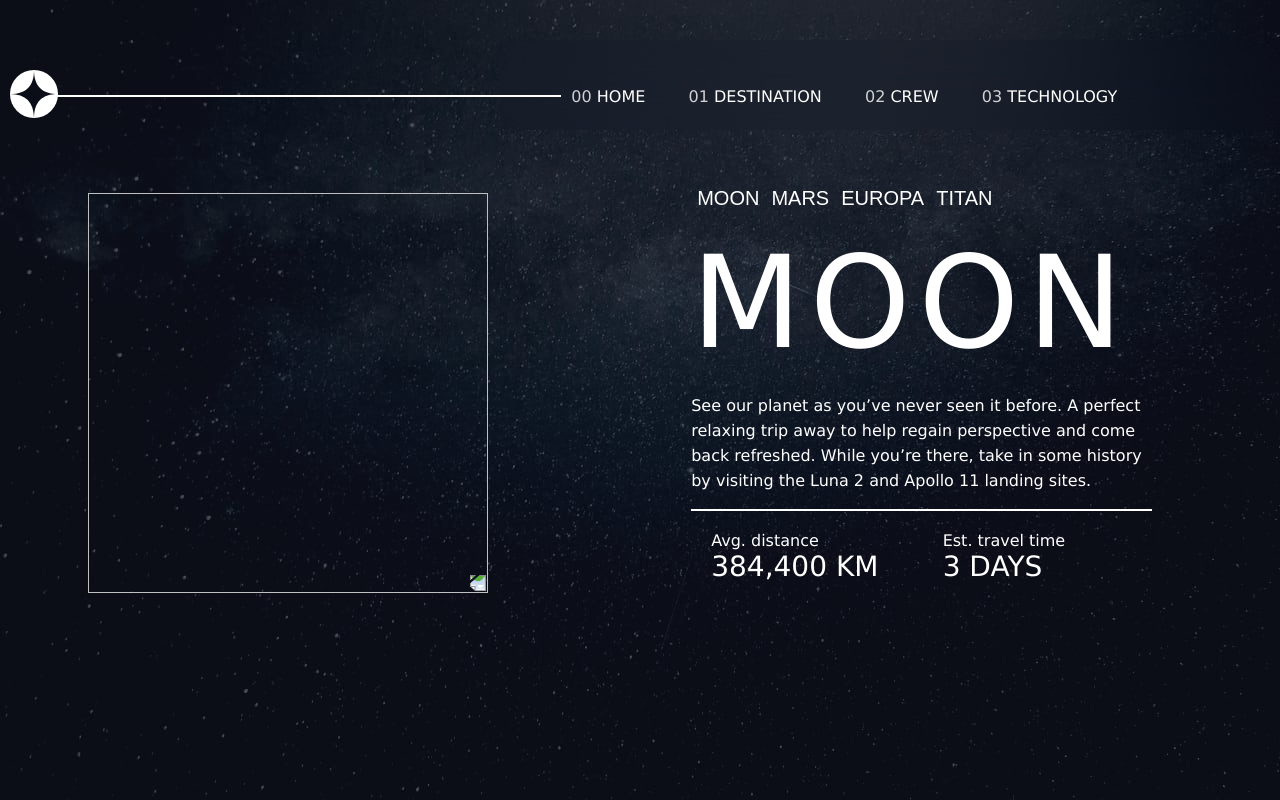
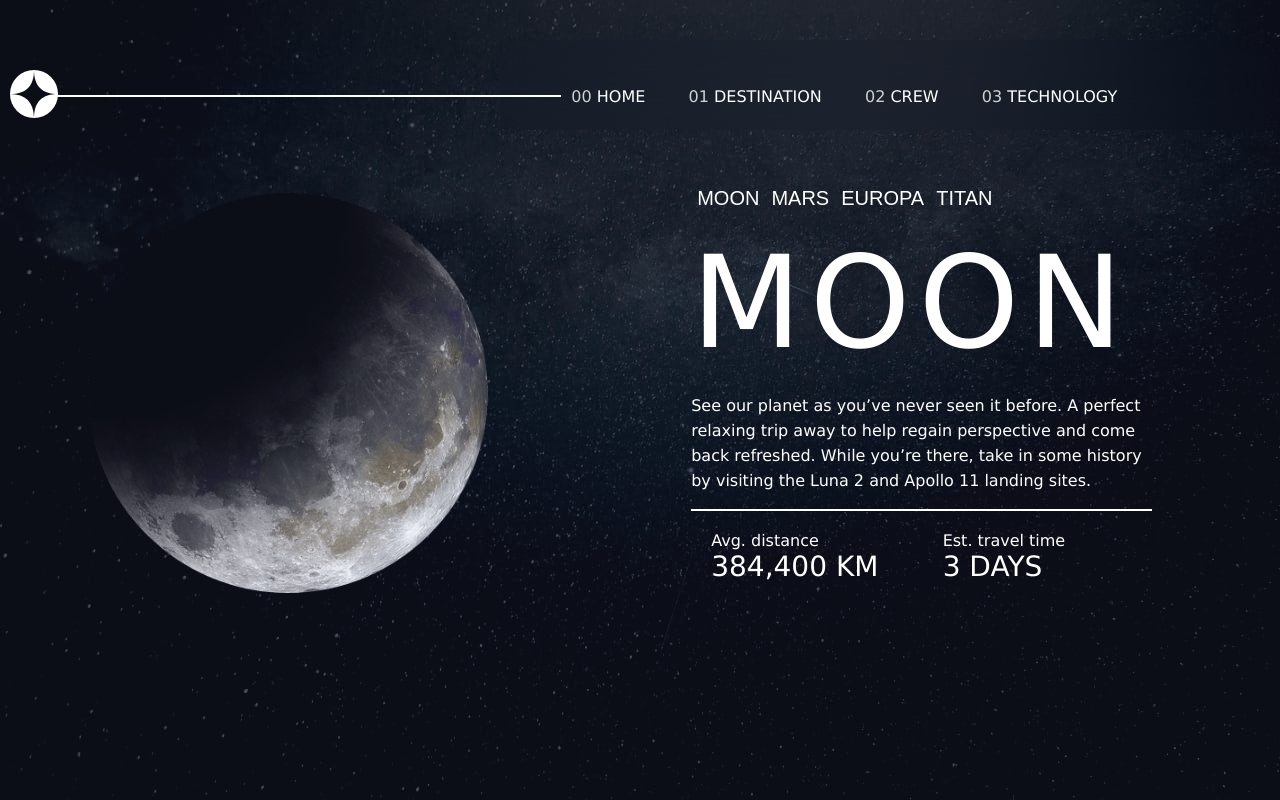
Before and after one commit to callmeVineeth/SpaceTour, a plain HTML site: page destination.html in a window 1280 px wide. Shown: the top 800 px of the page. Drawn offline with Linux system fonts and the light colour scheme.

Commit message:
Update destination.html

```diff
--- a/destination.html
+++ b/destination.html
@@ -44,7 +44,7 @@
 <!--Page Contents below-->
 
 <section class="bodySection">
-  <div class="imageContainer"> <img src="/starter-code/assets/destination/image-moon.png" id="planet"/></div>
+  <div class="imageContainer"> <img src="./assets/destination/image-moon.png" id="planet"/></div>
   <div class="imageDescription">
       <div class="planet-Navbar">
         <button onclick="moon()" id="moon">    MOON   </button>
```
